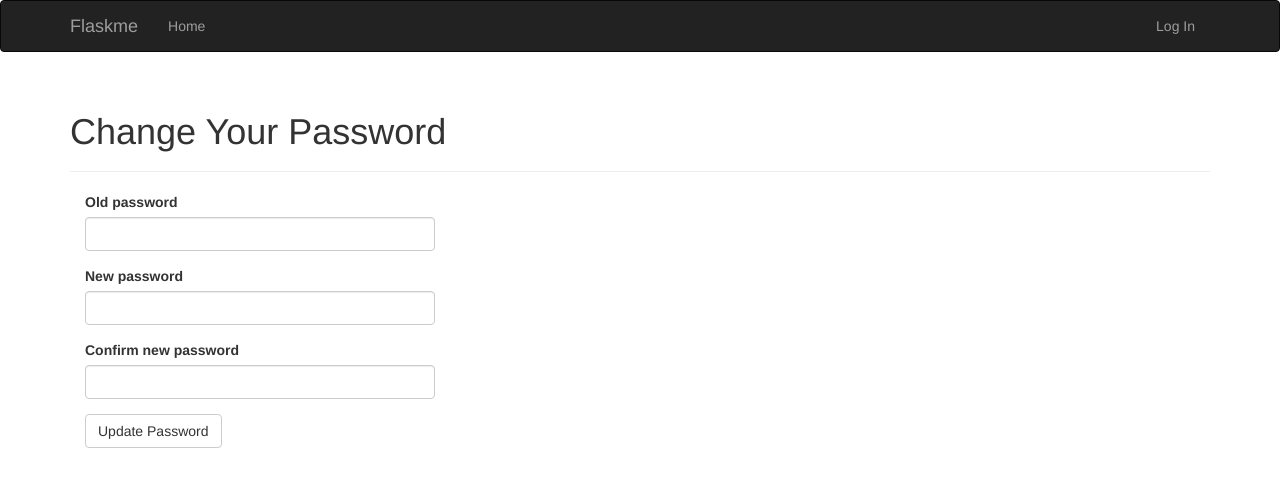
After one commit to dongchongle/flaskme, a Flask app: template app/templates/auth/change_password.html in a window 1280 px wide. The commit adds this page. Shown: the top 487 px of the page. Run offline with Flask 2, Linux system fonts and the light colour scheme; the template is opened without the code that fills it: values that come from a table or form of the project are taken from there, others are empty; some libraries are stand-ins or nearby versions.

Commit message:
Password updates

```diff
--- a/app/auth/forms.py
+++ b/app/auth/forms.py
@@ -24,3 +24,9 @@ class RegistrationForm(Form):
     def validate_username(self, field):
         if User.query.filter_by(username=field.data).first():
             raise ValidationError('Username already in use.')
+
+class ChangePasswordForm(Form):
+    old_password = PasswordField('Old password', validators=[Required()])
+    password = PasswordField('New password', validators=[Required(), EqualTo('password2', message='Passwords must match')])
+    password2 = PasswordField('Confirm new password', validators=[Required()])
+    submit = SubmitField('Update Password')
--- a/app/auth/views.py
+++ b/app/auth/views.py
@@ -4,7 +4,7 @@ from . import auth
 from .. import db
 from ..models import User
 from ..email import send_email
-from .forms import LoginForm, RegistrationForm
+from .forms import LoginForm, RegistrationForm, ChangePasswordForm
 
 @auth.before_app_request
 def before_request():
@@ -69,3 +69,17 @@ def resend_confirmation():
     send_email(current_user.email, 'Confirm Your Account', 'auth/email/confirm', user=current_user, token=token)
     flash('A new confirmation email has been sent to you by email.')
     return redirect(url_for('main.index'))
+
+@auth.route('/change-password', methods=['GET', 'POST'])
+@login_required
+def change_password():
+    form = ChangePasswordForm()
+    if form.validate_on_submit():
+        if current_user.verify_password(form.old_password.data):
+            current_user.password = form.password.data
+            db.session.add(current_user)
+            flash('Your password has been Update.')
+            return redirect(url_for('main.index'))
+        else:
+            flash('Invalid password.')
+    return render_template("auth/change_password.html", form=form)
--- /dev/null
+++ b/app/templates/auth/change_password.html
@@ -0,0 +1,13 @@
+{% extends "base.html" %}
+{% import "bootstrap/wtf.html" as wtf %}
+
+{% block title %}Flaskme - Change Password {% endblock %}
+
+{% block page_content %}
+<div class="page-header">
+  <h1>Change Your Password</h1>
+</div>
+<div class="col-md-4">
+  {{ wtf.quick_form(form)}}
+</div>
+{% endblock %}
--- a/app/templates/auth/unconfirmed.html
+++ b/app/templates/auth/unconfirmed.html
@@ -1,6 +1,6 @@
 {% extends "base.html" %}
 
-{% block title %}Flaskme-Confirm your accont{% endblock %}
+{% block title %}Flaskme - Confirm your accont{% endblock %}
 
 {% block page_content %}
 <div class="page-header">
--- a/app/templates/base.html
+++ b/app/templates/base.html
@@ -26,7 +26,13 @@
       </ul>
       <ul class="nav navbar-nav navbar-right">
         {% if current_user.is_authenticated %}
-        <li><a href="{{ url_for('auth.logout') }}">Log Out</a></li>
+        <li class="dropdown">
+            <a href="#" class="dropdown-toggle" data-toggle="dropdown">Account <b class="caret"></b></a>
+            <ul class="dropdown-menu">
+                <li><a href="{{ url_for('auth.change_password') }}">Change Password</a></li>
+                <li><a href="{{ url_for('auth.logout') }}">Log Out</a></li>
+            </ul>
+        </li>
         {% else %}
         <li><a href="{{ url_for('auth.login') }}">Log In</a></li>
         {% endif %}
```
